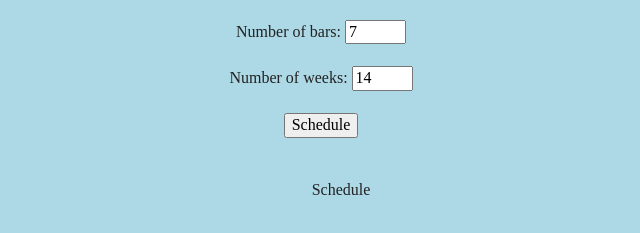
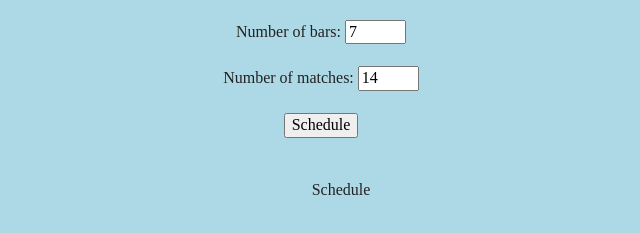
Before and after one commit to hewison-chris/teams, a plain HTML site: page index.html in a window 1280 px wide. Shown: the part 249-482 px from the top of the page, 319-959 px from the left. Drawn offline with Linux system fonts and the light colour scheme.

Commit message:
Reword field for match count target

```diff
--- a/index.html
+++ b/index.html
@@ -37,7 +37,7 @@
     <input type="number" id="teams" name="teams" value="12" min="3" max="26"><br><br>
     <label for="bars">Number of bars:</label>
     <input type="number" id="bars" name="bars" value="7" min="2" max="20"><br><br>
-    <label for="matches">Number of weeks:</label>
+    <label for="matches">Number of matches:</label>
     <input type="number" id="matches" name="matches" value="14" min="3" max="24"><br><br>
     <input type="submit" value="Schedule"><br><br>
   </form>
```
